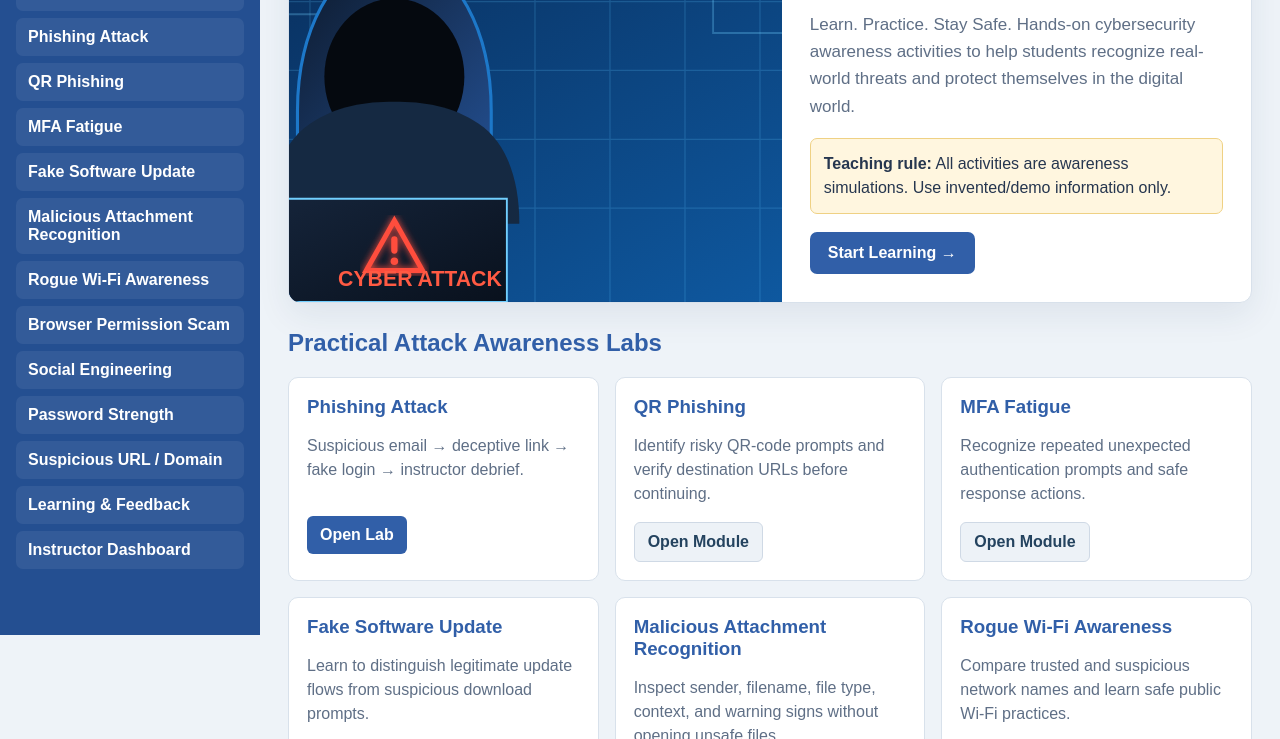
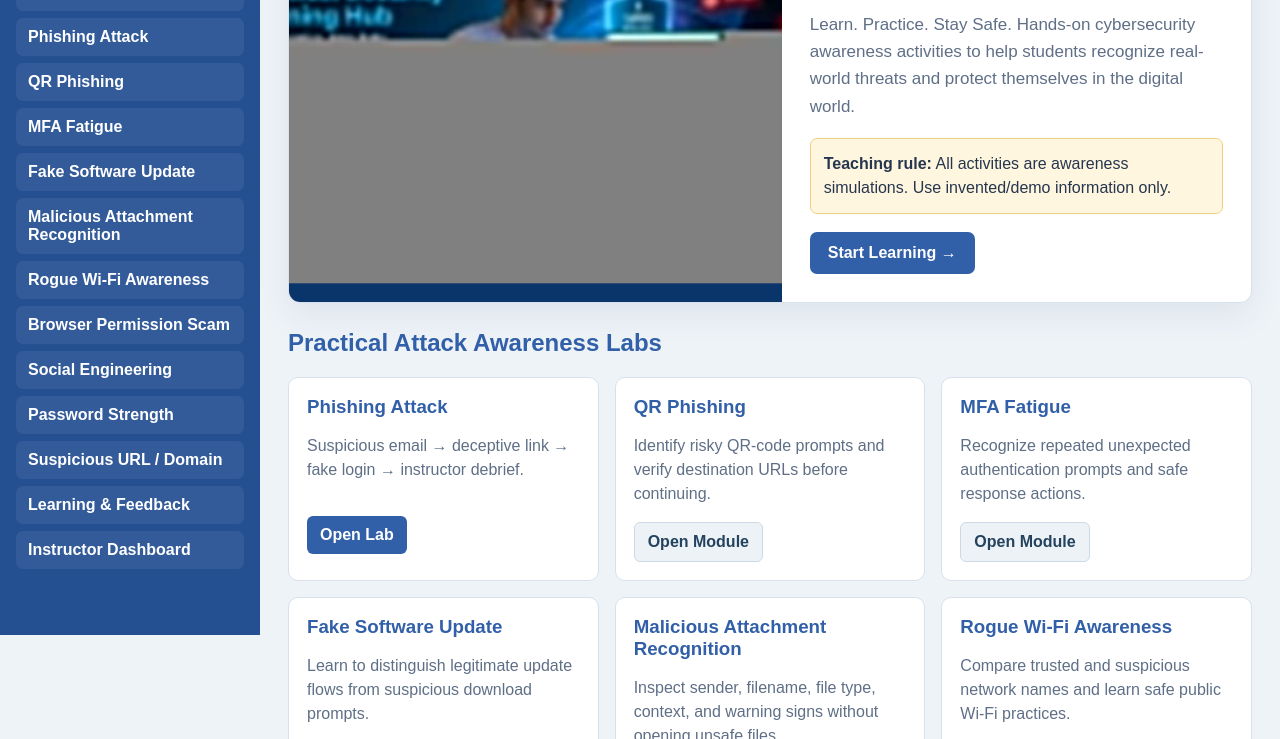
Before and after one commit to utas26/phishing-awareness-lab, a website: page index.html in a window 1280 px wide. Shown: the part 201-940 px from the top of the page. Drawn offline with Linux system fonts and the light colour scheme.

Commit message:
Use new approved front-page security image

```diff
--- a/index.html
+++ b/index.html
@@ -49,7 +49,7 @@ h1{margin:0;color:var(--blue)}.sub{color:#6b7890;margin-top:5px}
 <main class="main">
 <section class="hero">
 <div class="hero-grid">
-  <div class="hero-art"><img src="/frontpage-hacker.svg" alt="Cybersecurity awareness illustration with a hooded attacker silhouette and cyber threat indicators"></div>
+  <div class="hero-art"><img src="/frontpage-hero.jpg" alt="Practical cybersecurity learning illustration with a student, digital shield, and cyber threat indicators"></div>
   <div class="hero-copy">
     <div class="brand"><div class="mark"></div><div><h1>Practical Security Learning Hub</h1><div class="sub">UTAS-Ibra</div></div></div>
     <div class="lead">Learn. Practice. Stay Safe. Hands-on cybersecurity awareness activities to help students recognize real-world threats and protect themselves in the digital world.</div>
```
